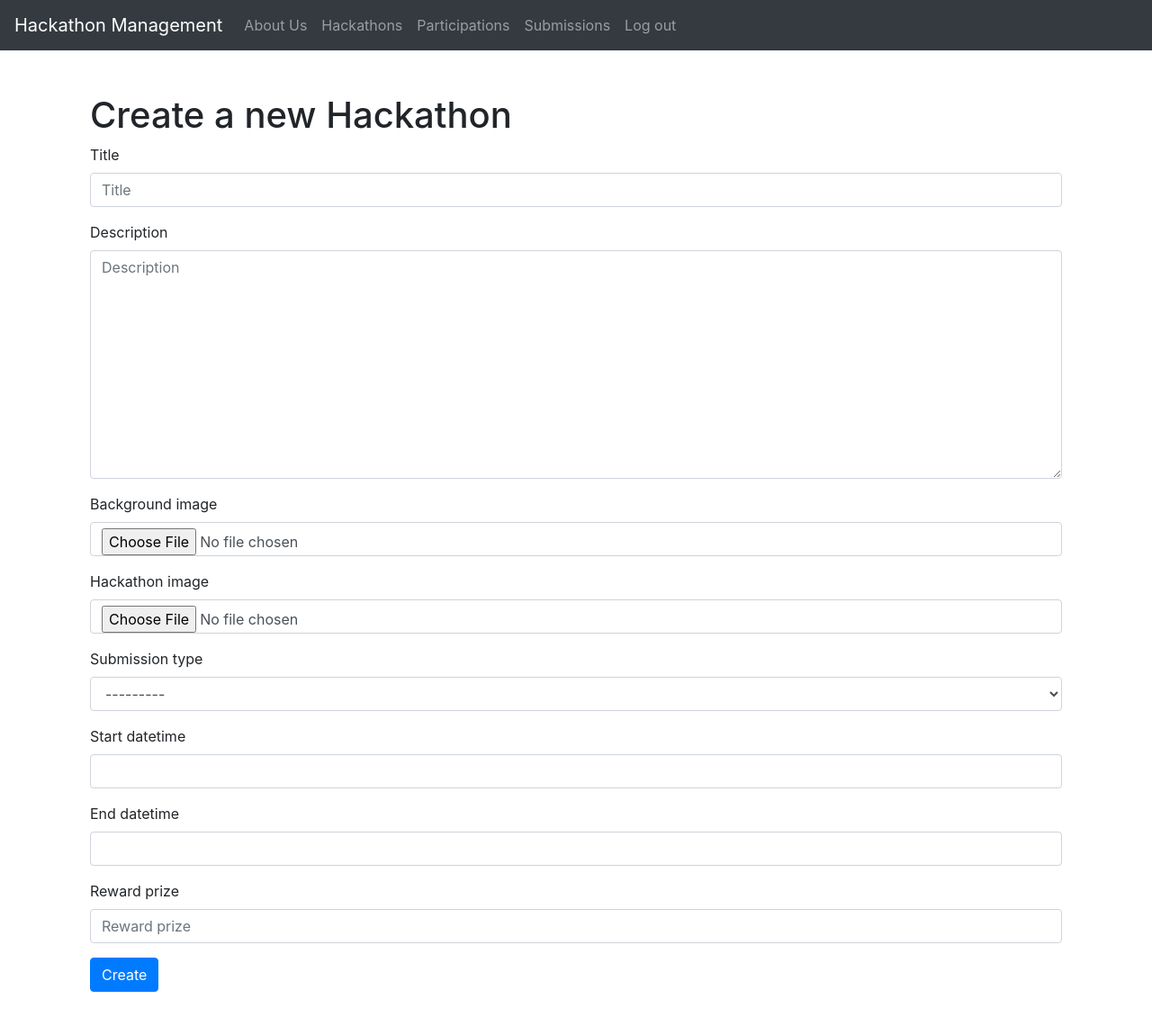
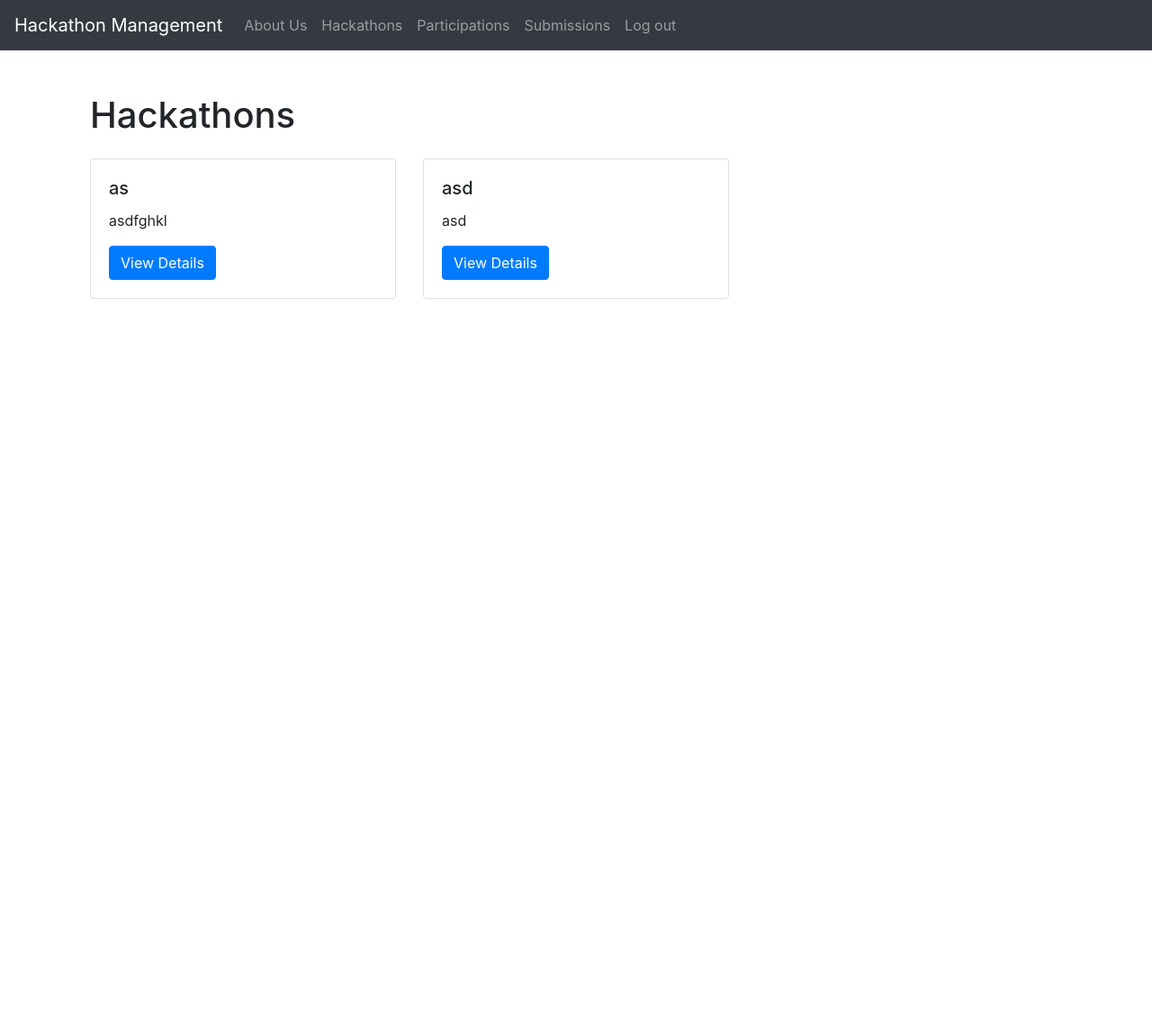
Before and after one commit to adityasingh770/hackathon-manager, a Django app: page /hackathon/ in a window 1280 px wide. Shown: the whole page at 90% size. After the commit the page ends 332 px from the top, so only its background shows below. Run offline with Django 4.2, Linux system fonts and the light colour scheme; a user stored in the database is signed in; data comes from the database, SQL or seed files in the repository; both versions use the stored data as it was after the commit; some libraries are stand-ins or nearby versions.

Commit message:
updated hackathon.views

```diff
--- a/hackathon_manager/hackathon/forms.py
+++ b/hackathon_manager/hackathon/forms.py
@@ -3,7 +3,7 @@ from django.forms import ValidationError, ModelForm, DateTimeField
 from .models import Hackathon
 
 
-class HackathonForm(ModelForm):
+class HackathonCreateForm(ModelForm):
     start_datetime = DateTimeField(input_formats=['%d/%m/%Y %H:%M'])
     end_datetime = DateTimeField(input_formats=['%d/%m/%Y %H:%M'])
 
@@ -32,3 +32,38 @@ class HackathonForm(ModelForm):
         if reward_prize <= 0:
             raise ValidationError("The reward prize must be a positive value.")
         return reward_prize
+
+
+class HackathonUpdateForm(ModelForm):
+    class Meta:
+        model = Hackathon
+        fields = ('title', 'description', 'background_image', 'hackathon_image',
+                  'submission_type', 'start_datetime', 'end_datetime', 'reward_prize')
+
+    def clean_start_datetime(self):
+        start_datetime = self.cleaned_data['start_datetime']
+        if start_datetime < timezone.now():
+            raise ValidationError(
+                "The start date and time cannot be in the past.")
+        return start_datetime
+
+    def clean_end_datetime(self):
+        end_datetime = self.cleaned_data['end_datetime']
+        start_datetime = self.cleaned_data.get('start_datetime')
+        if start_datetime and end_datetime <= start_datetime:
+            raise ValidationError(
+                "The end date and time must be after the start date and time.")
+        return end_datetime
+
+    def clean_reward_prize(self):
+        reward_prize = self.cleaned_data['reward_prize']
+        if reward_prize <= 0:
+            raise ValidationError("The reward prize must be a positive value.")
+        return reward_prize
+
+    def clean_submission_type(self):
+        start_datetime = self.cleaned_data['start_datetime']
+        if start_datetime < timezone.now():
+            raise ValidationError(
+                "Submission Type cannot be changed after Hackathon has started.")
+        return start_datetime
--- /dev/null
+++ b/hackathon_manager/hackathon/templates/hackathon/hackathon_list.html
@@ -0,0 +1,18 @@
+{% extends 'base.html' %} {% block content %}
+<div class="container">
+  <h1 class="mb-4">Hackathons</h1>
+  <div class="row">
+    {% for hackathon in hackathons %}
+    <div class="col-md-4 mb-4">
+      <div class="card">
+        <div class="card-body">
+          <h5 class="card-title">{{ hackathon.title }}</h5>
+          <p class="card-text">{{ hackathon.description }}</p>
+          <a href="{% url 'hackathon:detail' hackathon.slug %}" class="btn btn-primary">View Details</a>
+        </div>
+      </div>
+    </div>
+    {% endfor %}
+  </div>
+</div>
+{% endblock %}
--- a/hackathon_manager/hackathon/urls.py
+++ b/hackathon_manager/hackathon/urls.py
@@ -5,5 +5,8 @@ from . import views
 app_name = 'hackathon'
 
 urlpatterns = [
-    path('', views.HackathonCreateView.as_view(), name="create"),
+    path('', views.HackathonListView.as_view(), name="list"),
+    path('create/', views.HackathonCreateView.as_view(), name="create"),
+    path('update/', views.HackathonModifyView.as_view(), name="update"),
+    path('detail/<slug>', views.HackathonDetailView.as_view(), name="detail"),
 ]
--- a/hackathon_manager/hackathon/views.py
+++ b/hackathon_manager/hackathon/views.py
@@ -1,12 +1,31 @@
 from django.urls import reverse_lazy
-from django.views.generic.edit import CreateView
+from django.views.generic import CreateView, UpdateView, ListView, DetailView
 from .models import Hackathon
-from .forms import HackathonForm
+from .forms import HackathonCreateForm, HackathonUpdateForm
 from django.contrib.auth.mixins import LoginRequiredMixin
 
 
 class HackathonCreateView(LoginRequiredMixin, CreateView):
     model = Hackathon
-    form_class = HackathonForm
+    form_class = HackathonCreateForm
     template_name = 'hackathon/hackathon_form.html'
     success_url = reverse_lazy('hackathon_list')
+
+
+class HackathonModifyView(LoginRequiredMixin, UpdateView):
+    model = Hackathon
+    form_class = HackathonUpdateForm
+    template_name = 'hackathon/hackathon_form.html'
+    success_url = reverse_lazy('hackathon_list')
+
+
+class HackathonListView(ListView):
+    model = Hackathon
+    template_name = 'hackathon/hackathon_list.html'
+    context_object_name = 'hackathons'
+
+
+class HackathonDetailView(DetailView):
+    model = Hackathon
+    template_name = 'hackathon/hackathon_detail.html'
+    context_object_name = 'hackathon'
--- a/hackathon_manager/hackathon_manager/settings.py
+++ b/hackathon_manager/hackathon_manager/settings.py
@@ -38,7 +38,6 @@ INSTALLED_APPS = [
     'django.contrib.messages',
     'django.contrib.staticfiles',
     'bootstrap4',
-    'widget_tweaks',
     'accounts.apps.AccountsConfig',
     'hackathon.apps.HackathonConfig',
     'participant.apps.ParticipantConfig'
--- a/hackathon_manager/templates/base.html
+++ b/hackathon_manager/templates/base.html
@@ -33,7 +33,7 @@
             <a class="nav-link" href="{% url 'about' %}">About Us</a>
           </li>
           <li class="nav-item">
-            <a class="nav-link" href="{% url 'hackathon:create' %}">Hackathons</a>
+            <a class="nav-link" href="{% url 'hackathon:list' %}">Hackathons</a>
           </li>
           {% if user.is_authenticated %}
           <li class="nav-item">
```
Also changed, not shown: hackathon_manager/db.sqlite3.
